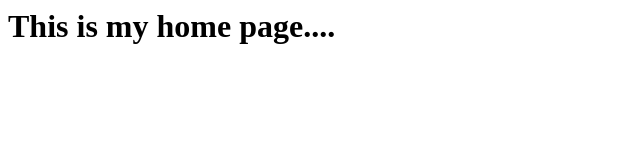
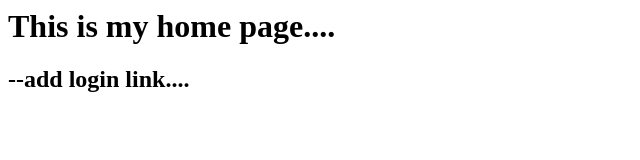
Before and after one commit to Sourabhjiwaje/Git-practice, a plain HTML site: page index.html in a window 1280 px wide. Shown: the whole page, without its empty margins (0-640 px from the left). Drawn offline with Linux system fonts and the light colour scheme.

```diff
--- a/index.html
+++ b/index.html
@@ -1 +1,3 @@
 <h1>This is my home page....</h1>
+
+<h2>--add login link....</h2>
```
